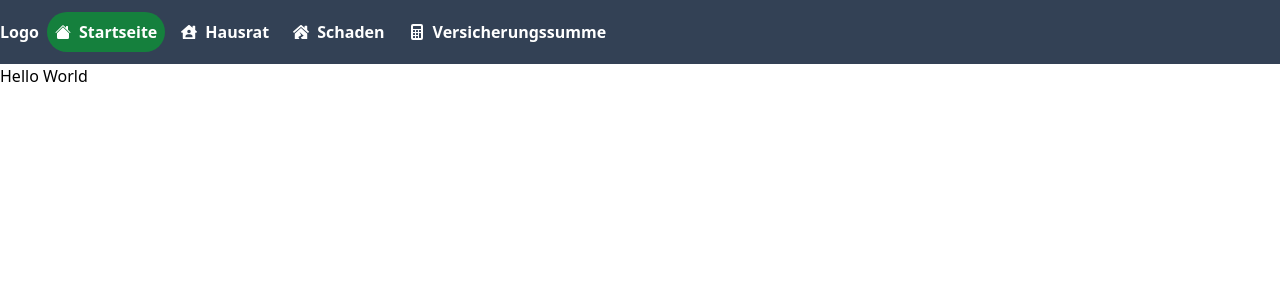
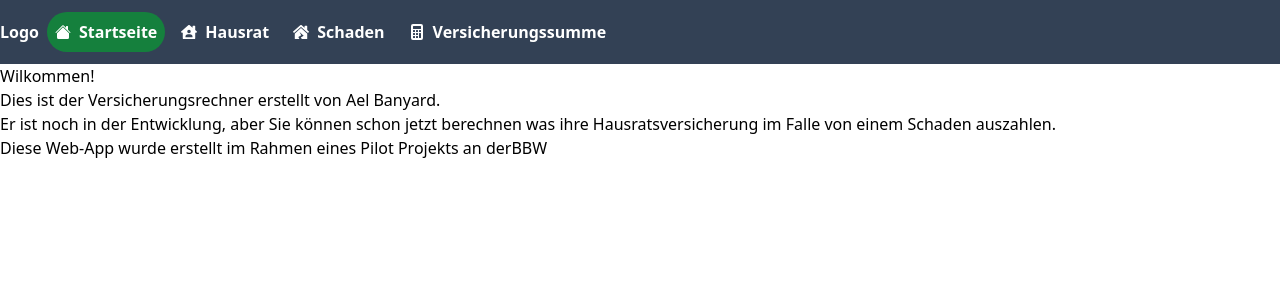
Before and after one commit to AelElliotBanyard/vs-rechner-banyard, a Next.js app: page / in a window 1280 px wide. Shown: the top 300 px of the page. Built offline with nearby package versions, Linux system fonts and the light colour scheme.

Commit message:
added text for startpage

```diff
--- a/src/pages/index.tsx
+++ b/src/pages/index.tsx
@@ -1,9 +1,30 @@
-
 export default function Home() {
   return (
     <>
       <main>
-        <h1>Hello World</h1>
+        <div>
+          <div>
+            <h1>Wilkommen!</h1>
+            <p>
+              Dies ist der Versicherungsrechner erstellt von{" "}
+              <a href="https://github.com/AelElliotBanyard" target="_blank">
+                Ael Banyard
+              </a>
+              .
+            </p>
+            <p>
+              Er ist noch in der Entwicklung, aber Sie können schon jetzt
+              berechnen was ihre Hausratsversicherung im Falle von einem Schaden
+              auszahlen.
+            </p>
+            <p>
+              Diese Web-App wurde erstellt im Rahmen eines Pilot Projekts an der
+              <a href="https://www.bbw.ch/" target="_blank">
+                BBW
+              </a>
+            </p>
+          </div>
+        </div>
       </main>
     </>
   );
```
